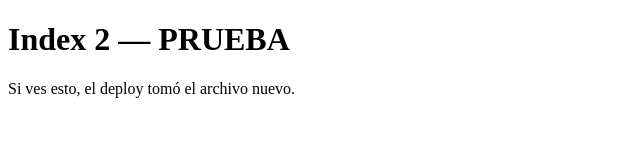
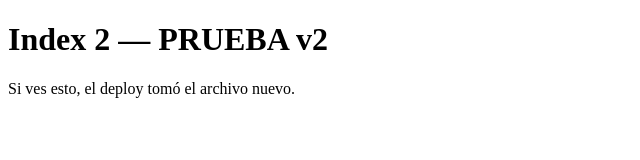
Before and after one commit to AlexBarges/mellamollama, a website: page site/index2.html in a window 1280 px wide. Shown: the full height of the page, 0-640 px from the left. Drawn offline with Linux system fonts and the light colour scheme.

Commit message:
Update index2.html

```diff
--- a/site/index2.html
+++ b/site/index2.html
@@ -1,5 +1,5 @@
 <!doctype html>
 <meta charset="utf-8">
-<title>Index 2 — PRUEBA</title>
-<h1>Index 2 — PRUEBA</h1>
+<title>Index 2 — PRUEBA v2</title>
+<h1>Index 2 — PRUEBA v2</h1>
 <p>Si ves esto, el deploy tomó el archivo nuevo.</p>
```
